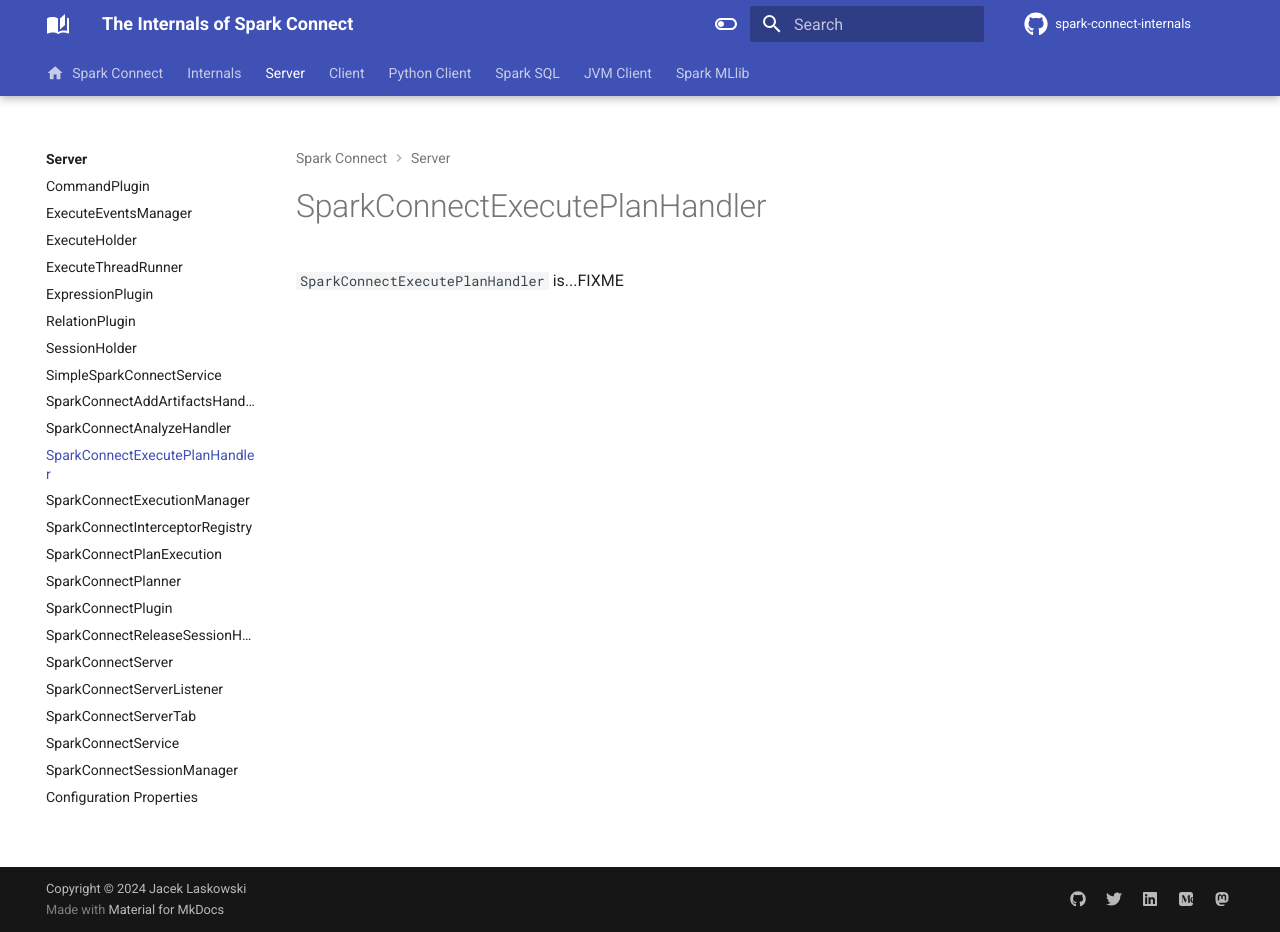
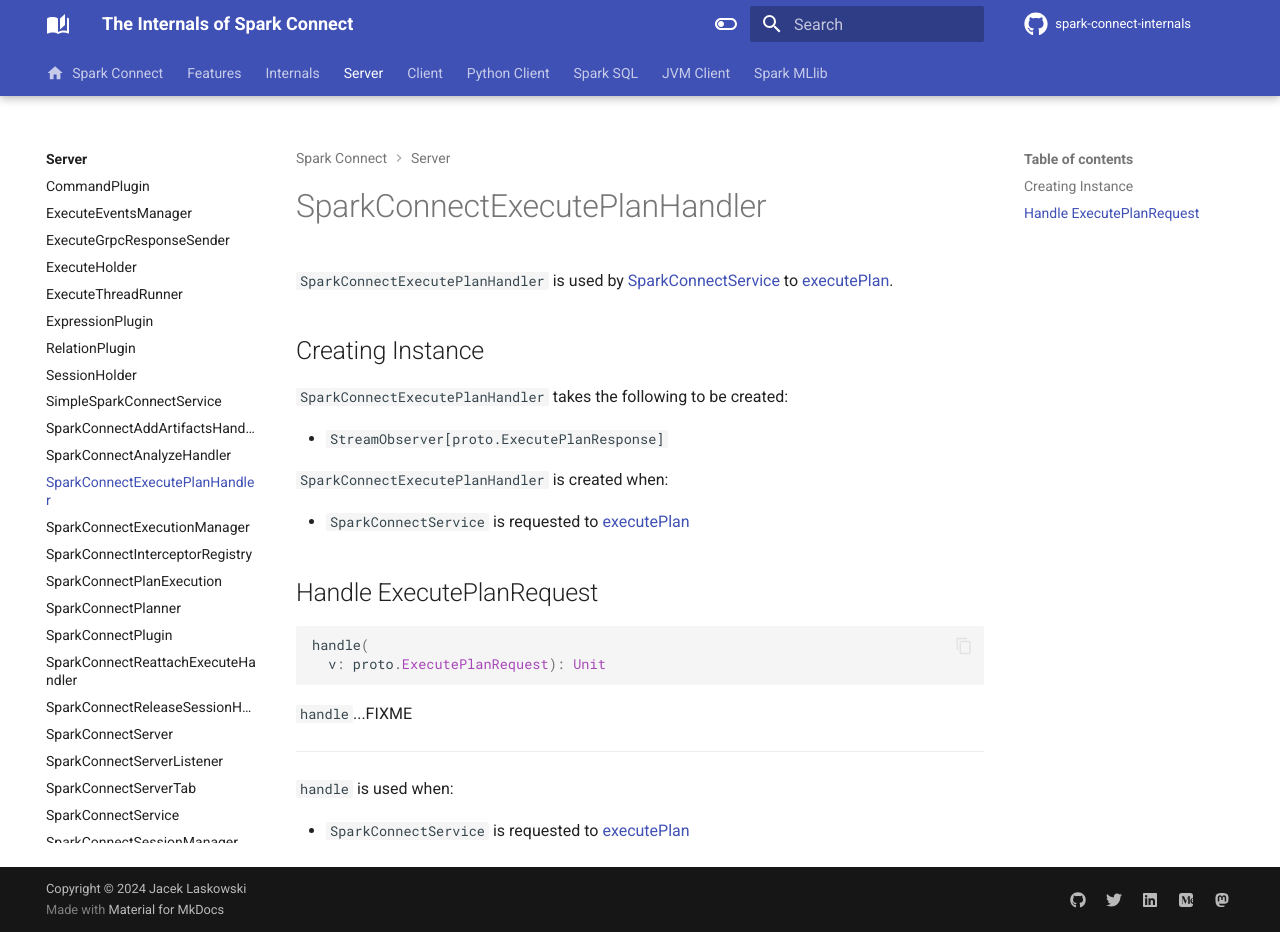
Before and after one commit to japila-books/spark-connect-internals, an MkDocs documentation site: the page built from docs/server/SparkConnectExecutePlanHandler.md, in a window 1280 px wide and 932 px high. Built offline with MkDocs 1.6.1 and Material for MkDocs 9.7.7, drawn with Linux system fonts in a browser that asks for light colours; comment, search, counter and statistics services are not loaded.

Commit message:
Reattachable Plan Execution

````diff
--- a/docs/server/SparkConnectExecutePlanHandler.md
+++ b/docs/server/SparkConnectExecutePlanHandler.md
@@ -1,3 +1,28 @@
 # SparkConnectExecutePlanHandler
 
-`SparkConnectExecutePlanHandler` is...FIXME
+`SparkConnectExecutePlanHandler` is used by [SparkConnectService](SparkConnectService.md) to [executePlan](SparkConnectService.md#executePlan).
+
+## Creating Instance
+
+`SparkConnectExecutePlanHandler` takes the following to be created:
+
+* <span id="responseObserver"> `StreamObserver[proto.ExecutePlanResponse]`
+
+`SparkConnectExecutePlanHandler` is created when:
+
+* `SparkConnectService` is requested to [executePlan](SparkConnectService.md#executePlan)
+
+## Handle ExecutePlanRequest { #handle }
+
+```scala
+handle(
+  v: proto.ExecutePlanRequest): Unit
+```
+
+`handle`...FIXME
+
+---
+
+`handle` is used when:
+
+* `SparkConnectService` is requested to [executePlan](SparkConnectService.md#executePlan)
--- a/mkdocs.yml
+++ b/mkdocs.yml
@@ -128,6 +128,8 @@
 
 nav:
   - index.md
+  - Features:
+    - reattachable-plan-execution.md
   - Internals:
     - overview.md
     - logging.md
````
Also changed, not shown: docs/client/CustomSparkConnectBlockingStub.md (+15 -0 lines), docs/client/ExecutePlanResponseReattachableIterator.md (added, +13 -0 lines), docs/client/SparkConnectClient.md (+12 -0 lines), docs/reattachable-plan-execution.md (added, +7 -0 lines), docs/server/ExecuteGrpcResponseSender.md (added, +46 -0 lines), docs/server/ExecuteHolder.md (+19 -0 lines), docs/server/SparkConnectReattachExecuteHandler.md (added, +28 -0 lines).
